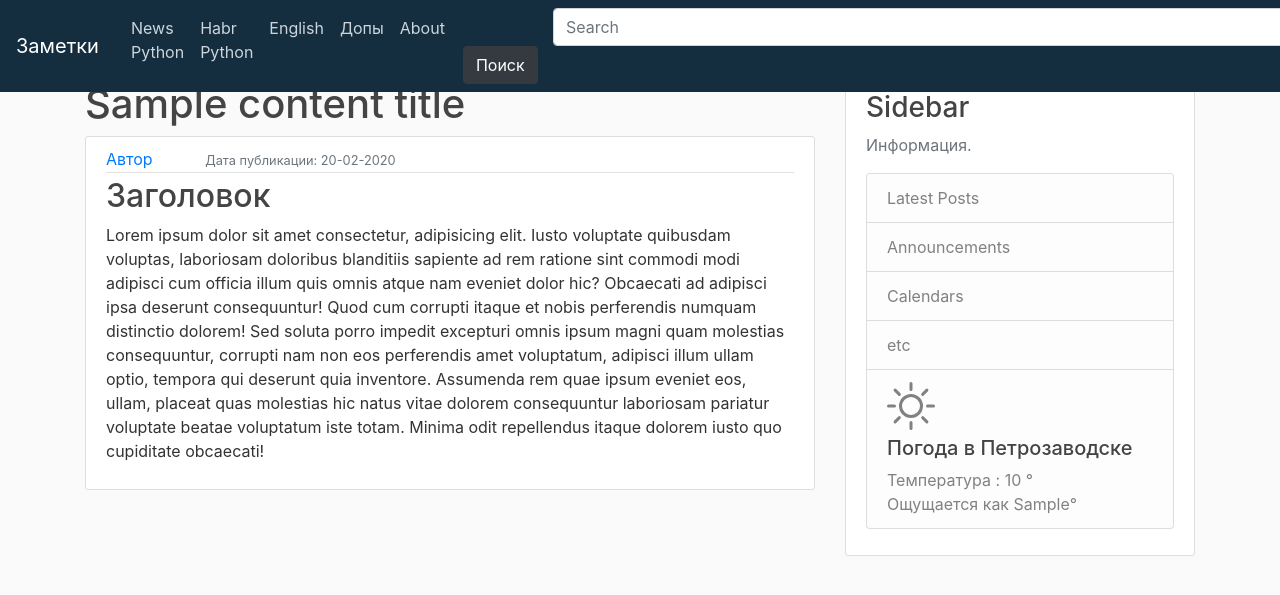
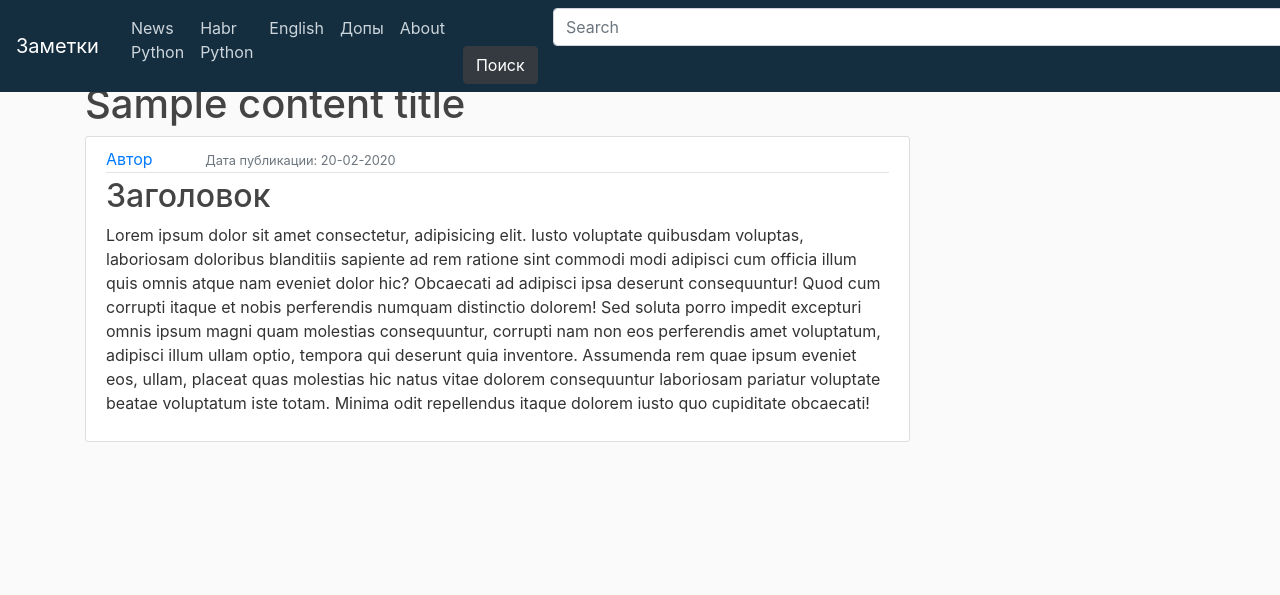
Before and after one commit to rendley/flask_project1, a Flask app: template templates/index.html in a window 1280 px wide. Shown: the top 595 px of the page. Run offline with Flask 2, Linux system fonts and the light colour scheme; the template is opened without the code that fills it: most values are stand-ins (such as "Sample title", 1, 10 or a date in 2020); some libraries are stand-ins or nearby versions.

Commit message:
work with html

```diff
--- a/static/style.css
+++ b/static/style.css
@@ -84,3 +84,9 @@ body {
       border: 1px solid #801d1d;
       padding-top: 2em;
   }
+
+  .news-content img {
+    max-width: 100%;
+
+
+  }
--- a/templates/base.html
+++ b/templates/base.html
@@ -69,7 +69,7 @@
 
     <main role="main" class="container">
       <div class="row">
-        <div class="col-md-8">
+        <div class="col-md-9">
 
               {% include "_messages.html" %}
 
@@ -84,33 +84,7 @@
 
 
         </div>
-        <div class="col-md-4">
-          <div class="content-section">
-            <h3>Sidebar</h3>
-            <p class='text-muted'>Информация.
-              <ul class="list-group">
-                <li class="list-group-item list-group-item-light">Latest Posts</li>
-                <li class="list-group-item list-group-item-light">Announcements</li>
-                <li class="list-group-item list-group-item-light">Calendars</li>
-                <li class="list-group-item list-group-item-light">etc</li>
-                <li class="list-group-item list-group-item-light">
-                    <svg class="bi bi-brightness-high" width="3em" height="3em" viewBox="0 0 16 16" fill="currentColor" xmlns="http://www.w3.org/2000/svg">
-                        <path fill-rule="evenodd" d="M8 11a3 3 0 100-6 3 3 0 000 6zm0 1a4 4 0 100-8 4 4 0 000 8zM8 0a.5.5 0 01.5.5v2a.5.5 0 01-1 0v-2A.5.5 0 018 0zm0 13a.5.5 0 01.5.5v2a.5.5 0 01-1 0v-2A.5.5 0 018 13zm8-5a.5.5 0 01-.5.5h-2a.5.5 0 010-1h2a.5.5 0 01.5.5zM3 8a.5.5 0 01-.5.5h-2a.5.5 0 010-1h2A.5.5 0 013 8zm10.657-5.657a.5.5 0 010 .707l-1.414 1.415a.5.5 0 11-.707-.708l1.414-1.414a.5.5 0 01.707 0zm-9.193 9.193a.5.5 0 010 .707L3.05 13.657a.5.5 0 01-.707-.707l1.414-1.414a.5.5 0 01.707 0zm9.193 2.121a.5.5 0 01-.707 0l-1.414-1.414a.5.5 0 01.707-.707l1.414 1.414a.5.5 0 010 .707zM4.464 4.465a.5.5 0 01-.707 0L2.343 3.05a.5.5 0 11.707-.707l1.414 1.414a.5.5 0 010 .708z" clip-rule="evenodd"/>
-                    </svg>
-                    <h5>Погода в Петрозаводске</h5>
-                    {% if weather %}
-                        Температура : {{weather.temp_C }} &#176; <br>
-                        Ощущается как {{ weather.FeelsLikeC }}&#176;
-                    {% else %}
-                        Сервис погоды не доступен
-                    {% endif %}
-                </li>
 
-              </ul>
-            </p>
-
-          </div>
-      </div>
 
       </div>
     </main>
--- a/templates/news/news_habr.html
+++ b/templates/news/news_habr.html
@@ -22,7 +22,11 @@
             <small class="text-muted">Дата публикации: {{ news.published.strftime('%d.%m.%Y') }}</small>
         </div>
 
-            <h3><a class="article-title" href="{{ news.url }}">{{news.title}}</a></h3>
+        <h3>
+            <a class="article-title" href="{{ url_for('news.single_news', news_id=news.id) }}">
+                {{news.title}}
+            </a>
+        </h3>
         <p class="article-content"></p>
 
     </div>
```
Also changed, not shown: templates/news/text_news.html (added, +21 -0 lines), templates/user/sidebar.html (added, +15 -0 lines). Lines whose indentation alone changed are shown as unchanged.
